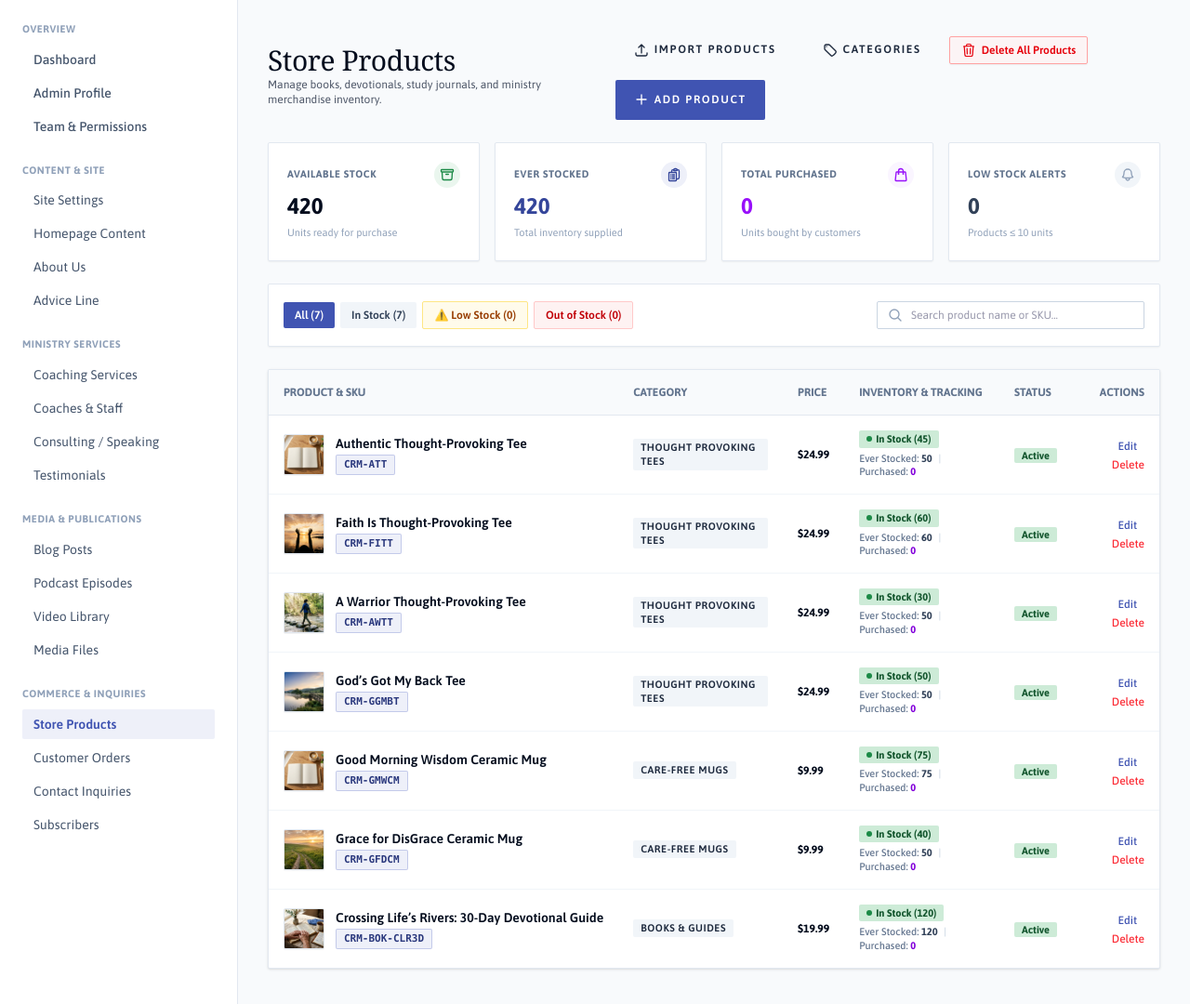
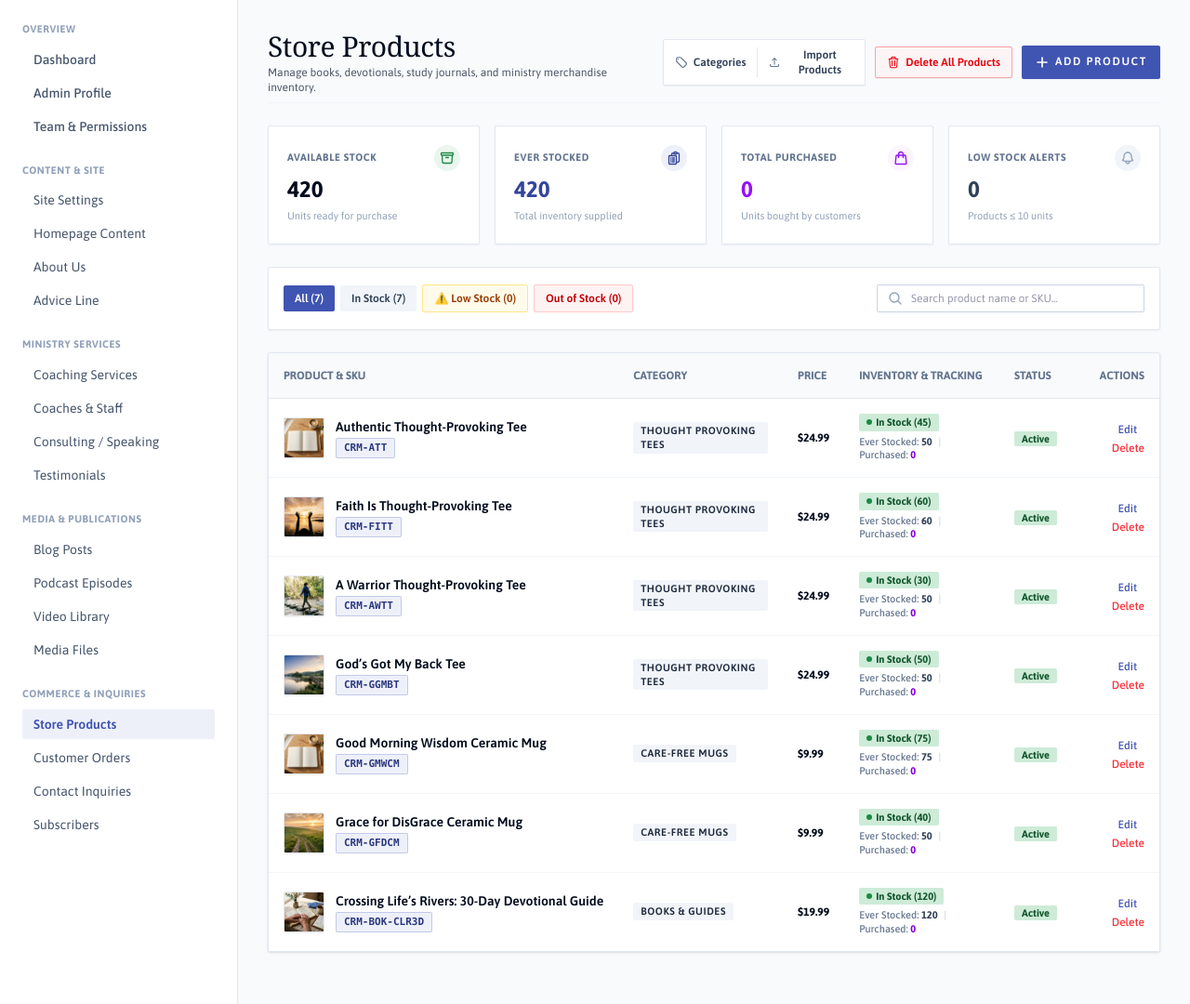
Before and after one commit to eabventures-champion/Cross-river-ministry, a Laravel app: page /admin/products in a window 1280 px wide. Shown: the part 61-1141 px from the top of the page at 93% size. Run offline with Laravel 12, Linux system fonts and the light colour scheme; the visitor is signed in with stand-in values (Sample User, id 1); data comes from the database, SQL or seed files in the repository; data that the repository does not hold is empty; style sheets or scripts are compiled from the project's sources; some libraries are stand-ins or nearby versions.

Commit message:
Organize store products header toolbar and action buttons

```diff
--- a/resources/views/admin/products/index.blade.php
+++ b/resources/views/admin/products/index.blade.php
@@ -58,55 +58,57 @@
         }
     }">
         <!-- Header -->
-        <div class="flex flex-col sm:flex-row sm:items-center justify-between gap-3">
+        <div class="flex flex-col lg:flex-row lg:items-center justify-between gap-4 pb-2 border-b border-slate-100">
             <div>
                 <h1 class="font-display text-2xl sm:text-3xl font-light text-ink">Store Products</h1>
-                <p class="text-xs text-slate">Manage books, devotionals, study journals, and ministry merchandise inventory.</p>
+                <p class="text-xs text-slate mt-0.5">Manage books, devotionals, study journals, and ministry merchandise inventory.</p>
             </div>
-            <div class="flex items-center gap-2.5 self-start sm:self-auto flex-wrap">
-                <!-- Import Products Button -->
-                <button
-                    type="button"
-                    @click="showImportModal = true"
-                    class="btn btn-secondary btn-sm flex items-center gap-1.5"
-                    title="Import store products from file or hostinger export"
-                >
-                    <svg class="size-4" fill="none" viewBox="0 0 24 24" stroke-width="2" stroke="currentColor">
-                        <path stroke-linecap="round" stroke-linejoin="round" d="M3 16.5v2.25A2.25 2.25 0 0 0 5.25 21h13.5A2.25 2.25 0 0 0 21 18.75V16.5m-13.5-9L12 3m0 0 4.5 4.5M12 3v13.5" />
-                    </svg>
-                    <span>Import Products</span>
-                </button>
-
-                <!-- Manage Categories Button -->
+            <div class="flex items-center gap-2 sm:gap-2.5 flex-wrap sm:flex-nowrap">
+                <!-- Management Utilities (Categories & Import) -->
+                <div class="inline-flex items-center rounded-[2px] border border-slate-200 bg-white shadow-2xs divide-x divide-slate-200">
                     <button
                         type="button"
                         @click="showCategoryManager = true"
-                    class="btn btn-secondary btn-sm flex items-center gap-1.5"
+                        class="inline-flex items-center gap-1.5 px-3 py-2 text-xs font-semibold text-slate-700 hover:text-ink hover:bg-slate-50 transition-colors cursor-pointer"
                         title="Manage and remove product categories"
                     >
-                    <svg class="size-4" fill="none" viewBox="0 0 24 24" stroke-width="2" stroke="currentColor">
+                        <svg class="size-3.5 text-slate-500" fill="none" viewBox="0 0 24 24" stroke-width="2" stroke="currentColor">
                             <path stroke-linecap="round" stroke-linejoin="round" d="M9.568 3H5.25A2.25 2.25 0 003 5.25v4.318c0 .597.237 1.17.659 1.591l9.581 9.581c.699.699 1.78.872 2.607.33a18.095 18.095 0 005.223-5.223c.542-.827.369-1.908-.33-2.607L11.16 3.66A2.25 2.25 0 009.568 3z" />
                             <path stroke-linecap="round" stroke-linejoin="round" d="M6 6h.008v.008H6V6z" />
                         </svg>
                         <span>Categories</span>
                     </button>
+                    <button
+                        type="button"
+                        @click="showImportModal = true"
+                        class="inline-flex items-center gap-1.5 px-3 py-2 text-xs font-semibold text-slate-700 hover:text-ink hover:bg-slate-50 transition-colors cursor-pointer"
+                        title="Import store products from file or hostinger export"
+                    >
+                        <svg class="size-3.5 text-slate-500" fill="none" viewBox="0 0 24 24" stroke-width="2" stroke="currentColor">
+                            <path stroke-linecap="round" stroke-linejoin="round" d="M3 16.5v2.25A2.25 2.25 0 0 0 5.25 21h13.5A2.25 2.25 0 0 0 21 18.75V16.5m-13.5-9L12 3m0 0 4.5 4.5M12 3v13.5" />
+                        </svg>
+                        <span>Import Products</span>
+                    </button>
+                </div>
 
+                <!-- Delete All Products -->
                 @if(($totalProducts ?? $products->total()) > 0)
                     <button
                         type="button"
                         @click="showDeleteAllModal = true; confirmed = false"
-                        class="inline-flex items-center gap-1.5 px-3 py-1.5 text-xs font-semibold rounded-[2px] border border-red-300 text-red-600 bg-red-50/70 hover:bg-red-600 hover:text-white hover:border-red-600 transition-colors shadow-xs"
+                        class="inline-flex items-center gap-1.5 px-3 py-2 text-xs font-semibold rounded-[2px] border border-red-300 text-red-600 bg-red-50/70 hover:bg-red-600 hover:text-white hover:border-red-600 transition-colors shadow-2xs whitespace-nowrap cursor-pointer"
                         title="Delete all products in the store"
                     >
-                        <svg class="size-4" fill="none" viewBox="0 0 24 24" stroke-width="1.8" stroke="currentColor">
+                        <svg class="size-3.5" fill="none" viewBox="0 0 24 24" stroke-width="1.8" stroke="currentColor">
                             <path stroke-linecap="round" stroke-linejoin="round" d="m14.74 9-.346 9m-4.788 0L9.26 9m9.968-3.21c.342.052.682.107 1.022.166m-1.022-.165L18.16 19.673a2.25 2.25 0 0 1-2.244 2.077H8.084a2.25 2.25 0 0 1-2.244-2.077L4.772 5.79m14.456 0a48.108 48.108 0 0 0-3.478-.397m-12 .562c.34-.059.68-.114 1.022-.165m0 0a48.11 48.11 0 0 1 3.478-.397m7.5 0v-.916c0-1.18-.91-2.164-2.09-2.201a51.964 51.964 0 0 0-3.32 0c-1.18.037-2.09 1.022-2.09 2.201v.916m7.5 0a48.667 48.667 0 0 0-7.5 0" />
                         </svg>
                         <span>Delete All Products</span>
                     </button>
                 @endif
 
-                <a href="{{ route('admin.products.create') }}" class="btn btn-primary btn-sm flex items-center gap-1.5">
-                    <svg class="size-4" fill="none" viewBox="0 0 24 24" stroke-width="2" stroke="currentColor">
+                <!-- Primary CTA: Add Product -->
+                <a href="{{ route('admin.products.create') }}" class="btn btn-primary btn-sm py-2 px-3.5 flex items-center gap-1.5 shadow-xs whitespace-nowrap">
+                    <svg class="size-4" fill="none" viewBox="0 0 24 24" stroke-width="2.5" stroke="currentColor">
                         <path stroke-linecap="round" stroke-linejoin="round" d="M12 4.5v15m7.5-7.5h-15" />
                     </svg>
                     <span>Add Product</span>
```
Lines whose indentation alone changed are shown as unchanged.
